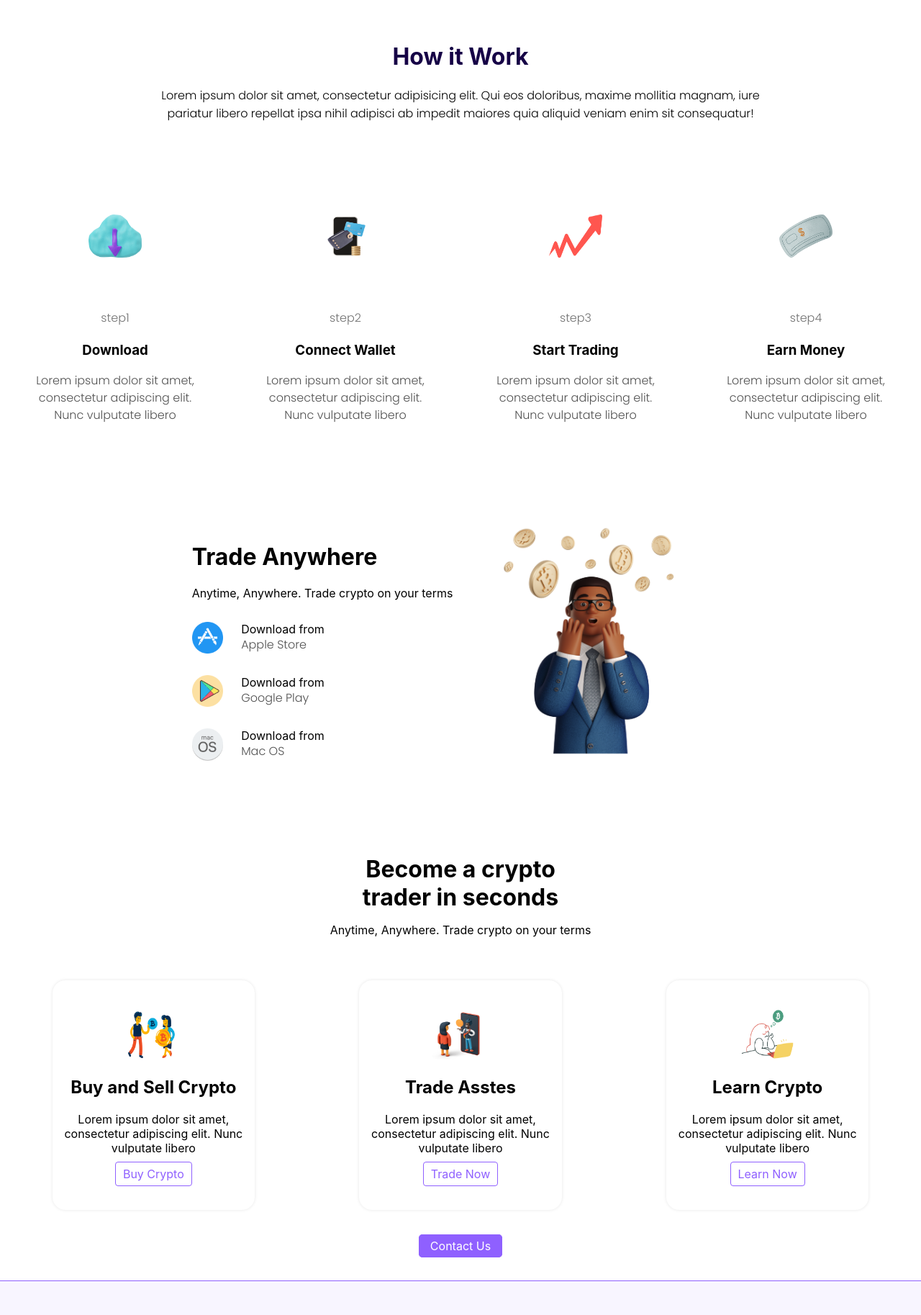
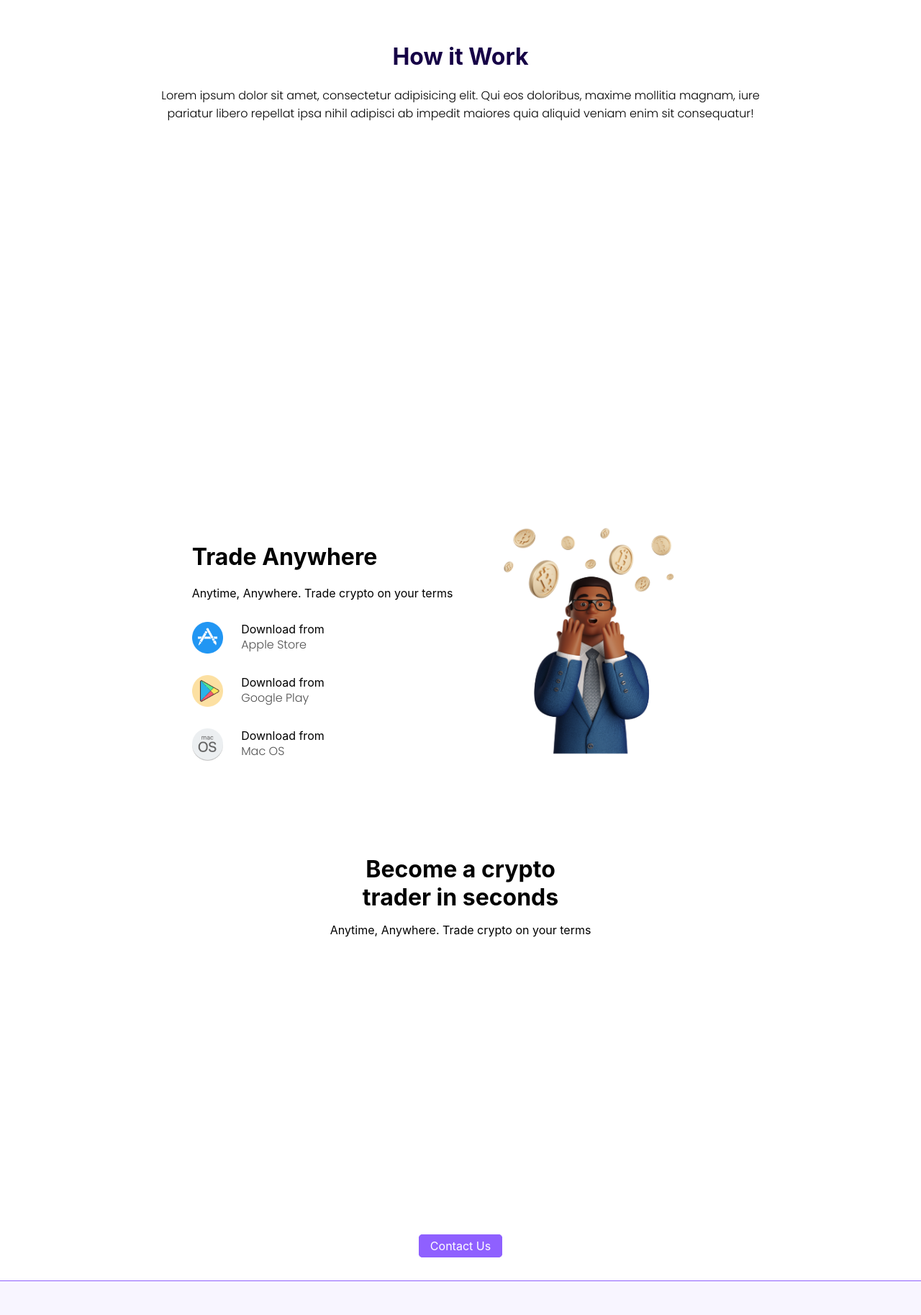
Before and after one commit to rida-el/crypto-landingpage, a React (Create React App) app: page / in a window 1280 px wide. Shown: the part 1385-3212 px from the top of the page at 72% size. Built offline with nearby package versions, Linux system fonts and the light colour scheme; a web font is replaced by a local one.

Commit message:
add some animation using AOS fade-up

```diff
--- a/package.json
+++ b/package.json
@@ -6,6 +6,7 @@
     "@testing-library/jest-dom": "^5.16.4",
     "@testing-library/react": "^13.3.0",
     "@testing-library/user-event": "^13.5.0",
+    "aos": "^3.0.0-beta.6",
     "react": "^18.2.0",
     "react-dom": "^18.2.0",
     "react-scripts": "5.0.1",
--- a/src/componants/Contactus/Contactus.jsx
+++ b/src/componants/Contactus/Contactus.jsx
@@ -1,16 +1,19 @@
-import React, { Component } from "react";
+import React, { Component, useEffect } from "react";
 import data from "../data/contactus.json";
+import AOS from "aos";
+import "aos/dist/aos.css";
 import "./Contactus.css";
 function Contactus() {
+  useEffect(() => {
+    AOS.init({ duration: 2000 });
+  }, []);
   return (
     <div className="contactus-section">
-      <h1 className="contact-title">
-        Become a crypto trader in seconds
-      </h1>
+      <h1 className="contact-title">Become a crypto trader in seconds</h1>
       <p className="contact-paragraph">
         Anytime, Anywhere. Trade crypto on your terms
       </p>
-      <div className="contact-cards">
+      <div data-aos="fade-up" className="contact-cards">
         {data.map((item, i) => (
           <div className="contact-card">
             <img className="card-icon" src={item.logo} />
--- a/src/componants/Hero/Hero.jsx
+++ b/src/componants/Hero/Hero.jsx
@@ -1,15 +1,20 @@
-import React, { Component } from "react";
+import React, { Component, useEffect } from "react";
 import images from "../img/images";
+import AOS from "aos";
+import "aos/dist/aos.css";
 import hero from "../data/Hero.json";
 import "./Hero.css";
 function Hero() {
+  useEffect(() => {
+    AOS.init({ duration: 2000 });
+  }, []);
   return (
     <div>
       <div className="content">
         <div className="navbar">
           <h1>CryptoPayment</h1>
         </div>
-        <div className="text">
+        <div data-aos="fade-down" className="text">
           Crypto payments is a crypto exchange for everyone
         </div>
         <div className="images">
--- a/src/componants/How/How.jsx
+++ b/src/componants/How/How.jsx
@@ -1,8 +1,14 @@
-import React, { Component } from "react";
+import React, { Component, useEffect } from "react";
+import AOS from "aos";
+import "aos/dist/aos.css";
 import "./How.css";
+
 import data from "../data/How.json";
 
 function How() {
+  useEffect(() => {
+    AOS.init({ duration: 2000 });
+  }, []);
   return (
     <div className="howitwork">
       <h1 className="title">How it Work</h1>
@@ -12,9 +18,9 @@ function How() {
         nihil adipisci ab impedit maiores quia aliquid veniam enim sit
         consequatur!
       </p>
-      <div className="cards">
+      <div   className="cards">
         {data.map((item, i) => (
-          <div className="cardfor">
+          <div data-aos="fade-up" className="cardfor">
             <img src={item.image} />
             <div className="contenthow">
               <h4>{item.step} </h4>
```
Also changed, not shown: 1 other file (tests, documents, lock files or other folders).
